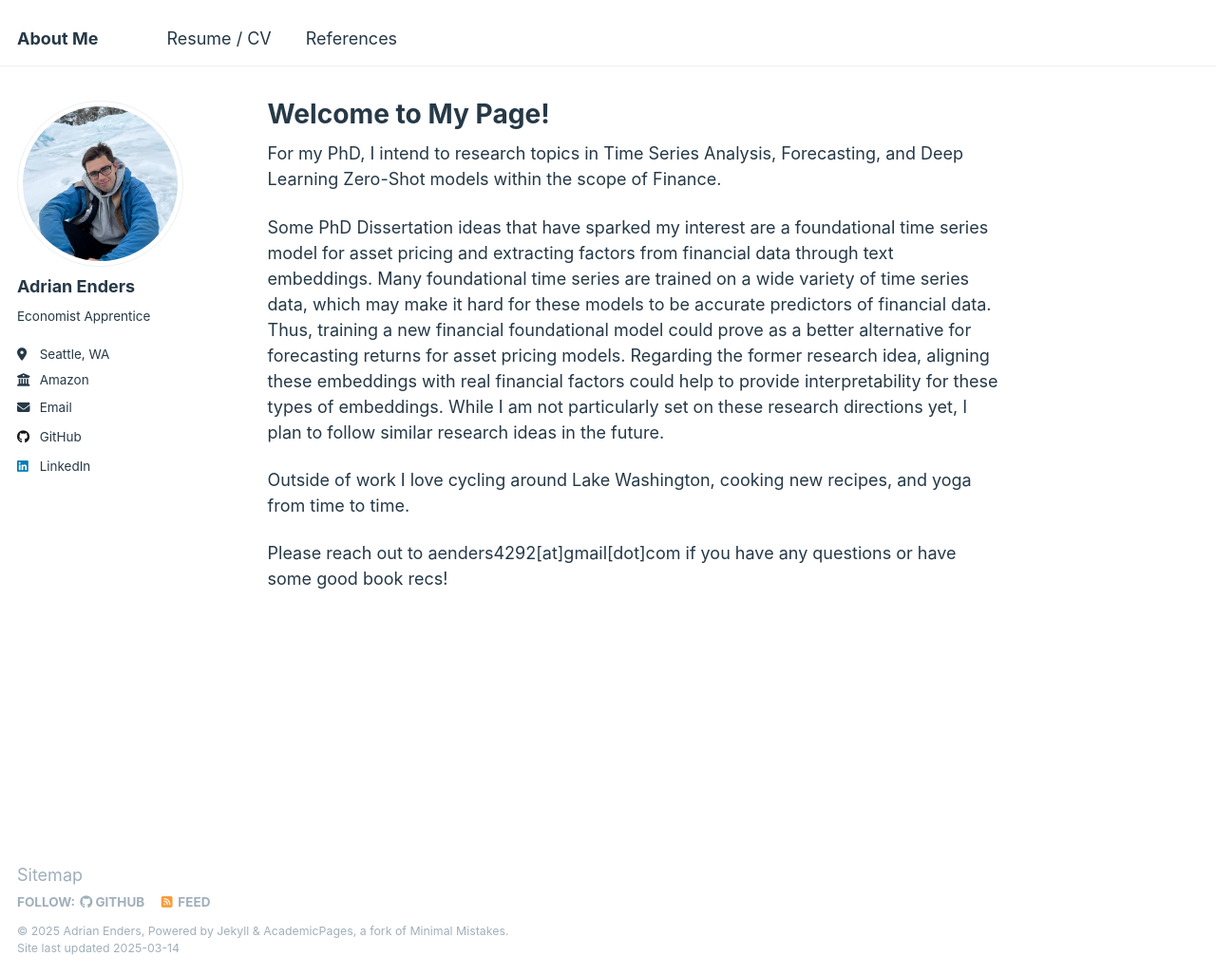
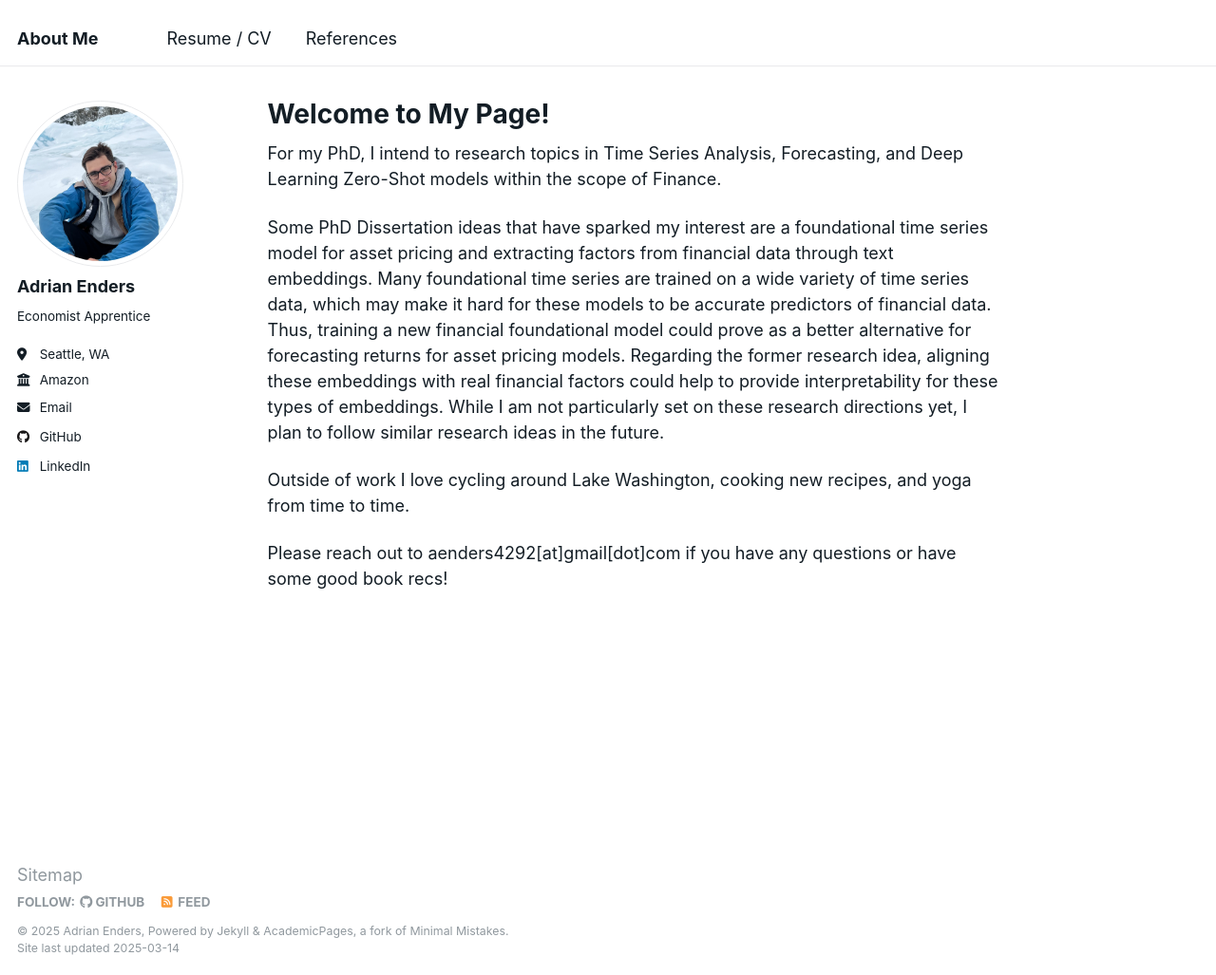
Before and after one commit to ae4292/ae4292.github.io, a Jekyll site: the page built from _pages/about.md, in a window 1280 px wide and 1027 px high. Shown: the whole window at 95% size. Built offline with Jekyll 4.4.1, drawn with Linux system fonts in a browser that asks for light colours.

Commit message:
Update _default.scss

```diff
--- a/_sass/theme/_default.scss
+++ b/_sass/theme/_default.scss
@@ -3,7 +3,7 @@
    ========================================================================== */
 
 /* Color codes used for the theme */
-$gray                       : #405f77;
+$gray                       : #20303d;
 $dark-gray                  : mix(#000, $gray, 40%);
 $darker-gray                : mix(#000, $gray, 60%);
 $light-gray                 : mix(#fff, $gray, 50%);
```
